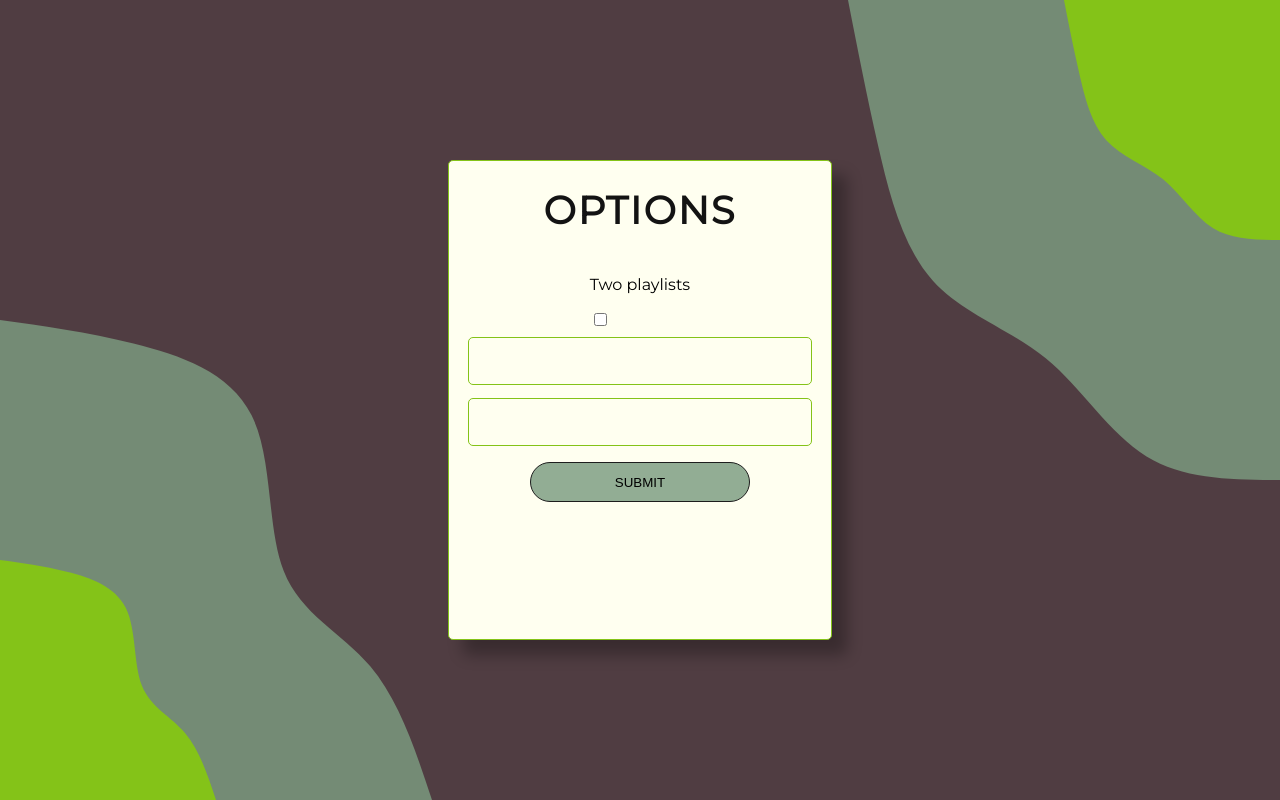
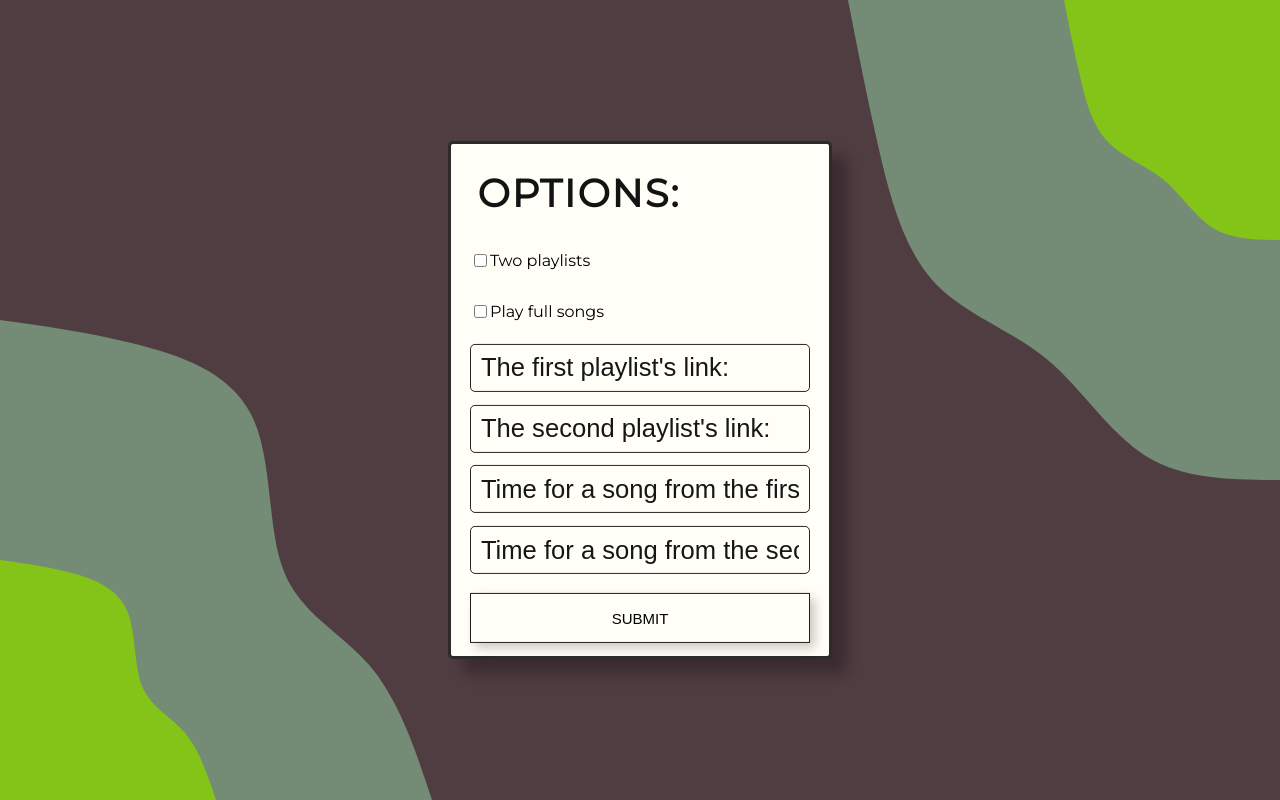
Before and after one commit to NikitaLafinskiy/workout-player, a Next.js app: page /modify in a window 1280 px wide. Built offline with nearby package versions, Linux system fonts and the light colour scheme.

Commit message:
last update

```diff
--- a/pages/modify.js
+++ b/pages/modify.js
@@ -3,19 +3,23 @@ import Image from "next/image";
 import FormInput from "../Components/FormInput";
 import FormWrapper from "../Components/FormWrapper";
 import Button from "../Components/Button";
+import styles from "../styles/modify.module.css";
 
 function Index(props) {
   return (
     <>
       <FormWrapper>
-        <h1>Options</h1>
-        <div>
-          <p>Two playlists</p>
-          <input type='checkbox' />
+        <h1>Options: </h1>
+        <div className={styles.checkbox}>
+          <input type='checkbox' /> <p>Two playlists</p>
         </div>
-
+        <div className={styles.checkbox}>
+          <input type='checkbox' /> <p>Play full songs</p>
+        </div>
         <FormInput placeholder="The first playlist's link: " />
         <FormInput placeholder="The second playlist's link: " />
+        <FormInput placeholder='Time for a song from the first playlist to play for: ' />
+        <FormInput placeholder='Time for a song from the second playlist to play for: ' />
         <Button> Submit</Button>
       </FormWrapper>
 
--- a/styles/components/button.module.css
+++ b/styles/components/button.module.css
@@ -1,9 +1,39 @@
 #button {
-  background-color: #92ad94;
+  background-color: rgb(255, 255, 247);
+  position: relative;
   text-transform: uppercase;
-  width: 220px;
-  height: 40px;
+  width: 90%;
+  height: 50px;
   border: 1px solid #1d1d1d;
-  border-radius: 50px;
-  margin: 10px;
+  margin-top: 1vw;
+  margin-bottom: 1vw;
+  cursor: pointer;
+  box-shadow: 5px 5px 10px rgba(0, 0, 0, 0.212);
+  z-index: 1;
+  font-size: 15px;
+  transition: cubic-bezier(0.165, 0.84, 0.44, 1) 0.3s;
 }
+#button:hover {
+  box-shadow: 0px 0px 6px #84c318;
+  transition: cubic-bezier(0.165, 0.84, 0.44, 1) 0.3s;
+  color: #503d42;
+  letter-spacing: 1px;
+}
+#button::before {
+  background-color: #84c318;
+  content: "";
+  width: 100%;
+  height: 100%;
+  position: absolute;
+  top: 0;
+  left: 0;
+  z-index: -1;
+  transform-origin: top;
+  transform: scaleY(0);
+  transition: cubic-bezier(0.165, 0.84, 0.44, 1) 0.3s;
+}
+#button:hover::before {
+  transform-origin: top;
+  transition: cubic-bezier(0.165, 0.84, 0.44, 1) 0.3s;
+  transform: scaleY(1);
+}
--- a/styles/components/form.module.css
+++ b/styles/components/form.module.css
@@ -2,9 +2,9 @@
   display: flex;
   flex-direction: column;
   width: 30vw;
-  height: 60vh;
+  /* height: 60vh; */
   border-radius: 5px;
-  border: 1px solid #84c318;
+  border: 3px solid #2b2b2b;
   position: absolute;
   top: 50%;
   left: 50%;
@@ -12,7 +12,7 @@
   z-index: 1000;
   justify-content: flex-start;
   align-items: center;
-  background-color: ivory;
+  background-color: rgb(255, 255, 247);
   /* box-shadow: 0 0 10px #92ad94; */
   box-shadow: 15px 15px 15px #0000004b;
 }
@@ -21,6 +21,10 @@
   text-transform: uppercase;
   letter-spacing: 2px;
   font-size: 3vw;
+  align-self: flex-start;
+  margin-left: 7%;
+  padding: -20px;
+  height: 40px;
 }
 #form button {
   justify-self: flex-end;
--- a/styles/components/input.module.css
+++ b/styles/components/input.module.css
@@ -2,22 +2,22 @@
   width: 90%;
   height: 6vh;
   background-color: transparent;
-  border: 1px solid #84c318;
+  border: 1px solid #252525;
   position: relative;
   border-radius: 5px;
   margin: 10px;
   font-size: 1vw;
-  color: ivory;
+  color: rgb(10, 10, 10);
   padding: 10px;
 }
 #input::placeholder {
   font-size: 1vw;
-  color: ivory;
+  color: rgb(22, 22, 22);
 }
 #input:focus {
   outline: none;
-  border: 1px solid #84c318;
-  background-color: #84c31825;
+  border: 1px solid #2e2e2e;
+  background-color: #38383825;
 }
 @media (max-width: 1300px) {
   #input {
--- /dev/null
+++ b/styles/modify.module.css
@@ -0,0 +1,8 @@
+.checkbox {
+  display: flex;
+  flex-direction: row;
+  align-self: flex-start;
+  align-items: center;
+  justify-content: center;
+  margin-left: 5%;
+}
```
Also changed, not shown: Components/Checkbox.js (added, +9 -0 lines), .babelrc (added), 1 other file (tests, documents, lock files or other folders).
